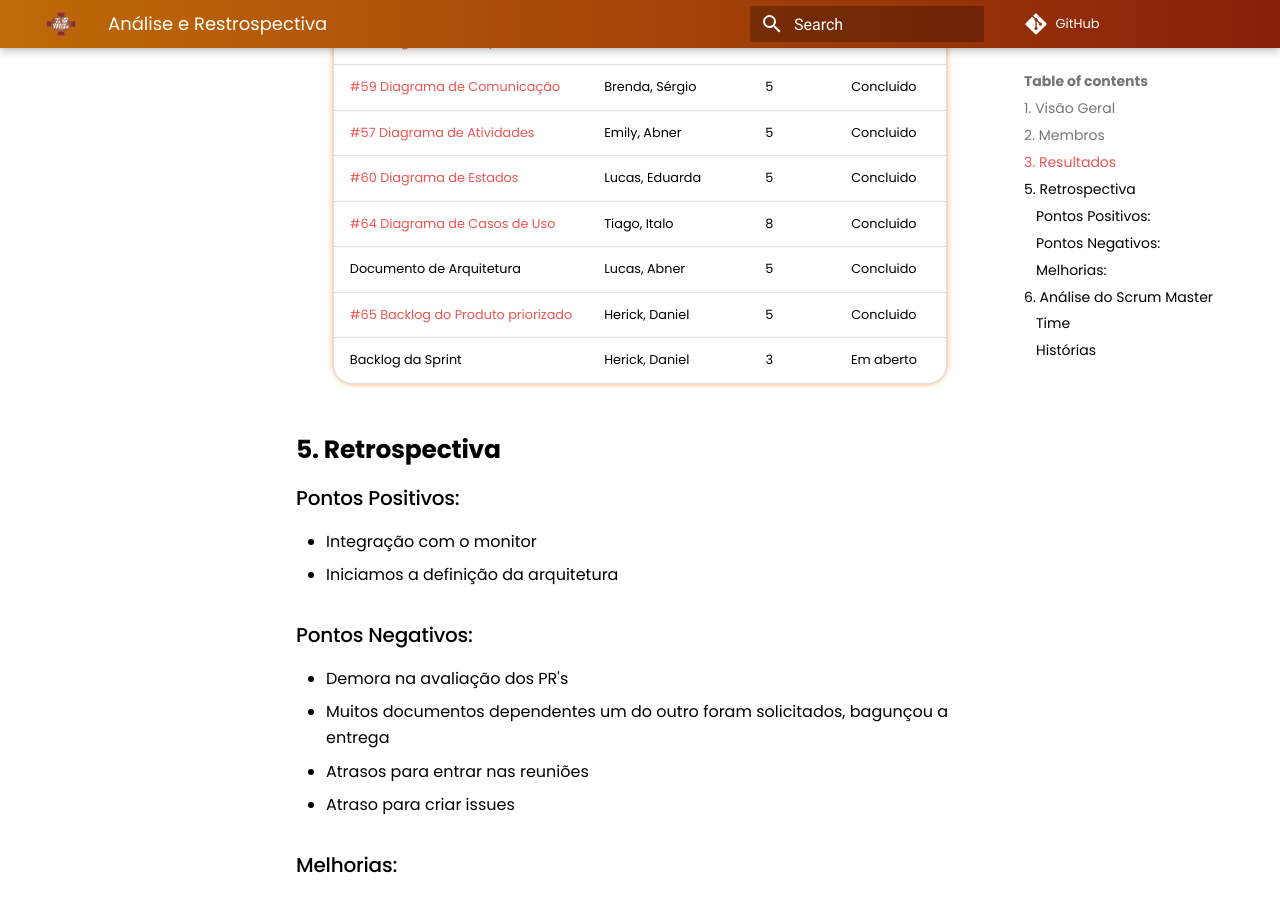
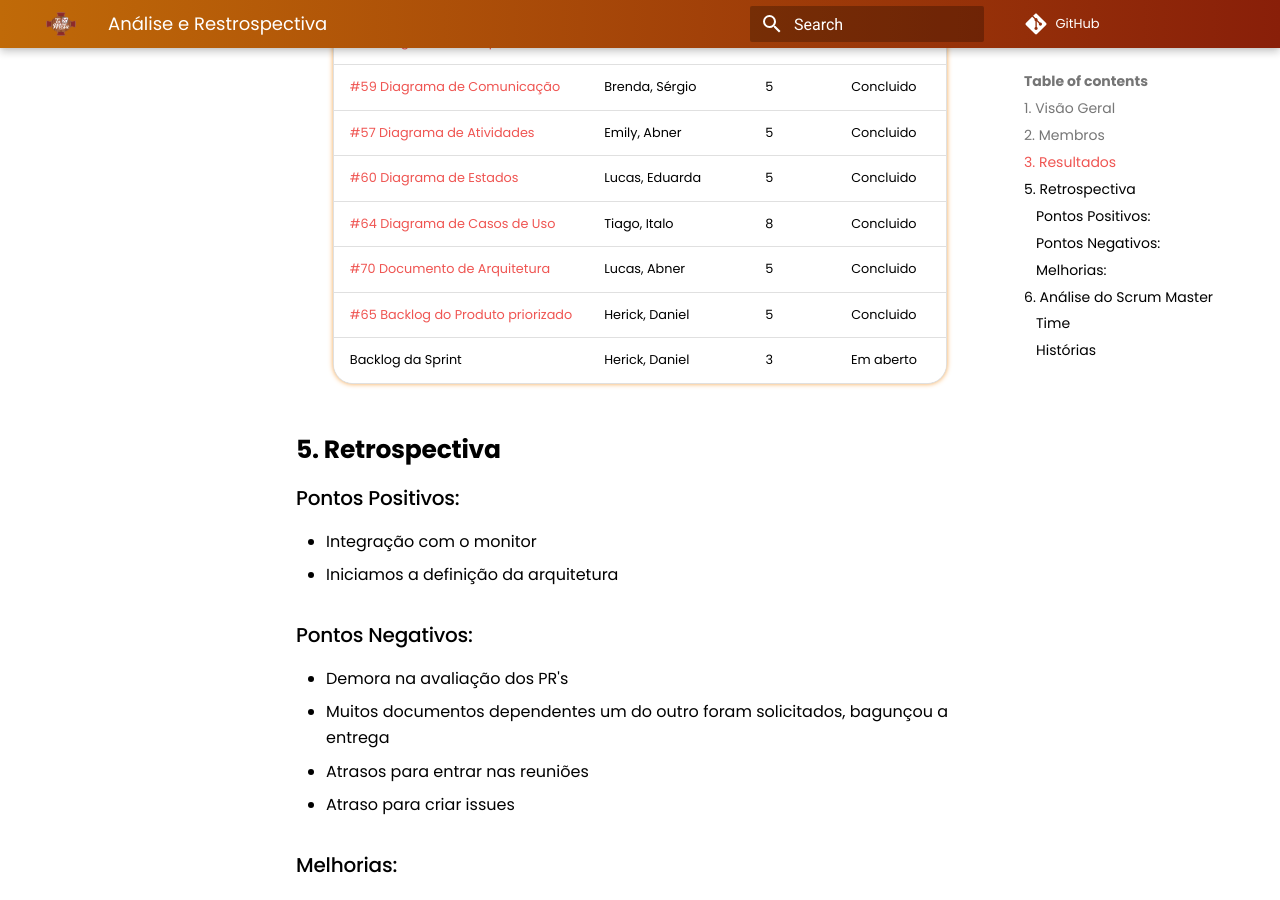
Before and after one commit to UnBArqDsw2021-1/2021.1_G02_TaNaMesa_docs, an MkDocs documentation site: the page built from docs/5-Extra/Sprints/Sprint-03/Review-03.md, in a window 1280 px wide and 900 px high, scrolled down 1073 px. Built offline with MkDocs 1.6.1 and Material for MkDocs 9.7.7, drawn with Linux system fonts in a browser that asks for light colours; comment, search, counter and statistics services are not loaded.

Commit message:
(#55) Adicionando link da issue de documento de arquitetura

```diff
--- a/docs/5-Extra/Sprints/Sprint-03/Review-03.md
+++ b/docs/5-Extra/Sprints/Sprint-03/Review-03.md
@@ -31,7 +31,7 @@
 | [#57 Diagrama de Atividades](https://github.com/UnBArqDsw2021-1/2021.1_G02_TaNaMesa_docs/issues/57)|  Emily, Abner  | 5 | Concluido |
 | [#60 Diagrama de Estados](https://github.com/UnBArqDsw2021-1/2021.1_G02_TaNaMesa_docs/issues/60)   | Lucas, Eduarda | 5 | Concluido |
 | [#64 Diagrama de Casos de Uso](https://github.com/UnBArqDsw2021-1/2021.1_G02_TaNaMesa_docs/issues/64)|  Tiago, Italo  | 8 | Concluido |
-| Documento de Arquitetura      |  Lucas, Abner  | 5 | Concluido |
+| [#70 Documento de Arquitetura](https://github.com/UnBArqDsw2021-1/2021.1_G02_TaNaMesa_docs/issues/70)|  Lucas, Abner  | 5 | Concluido |
 | [#65 Backlog do Produto priorizado](https://github.com/UnBArqDsw2021-1/2021.1_G02_TaNaMesa_docs/issues/65) | Herick, Daniel | 5 | Concluido |
 | Backlog da Sprint | Herick, Daniel | 3 | Em aberto |
 
```
